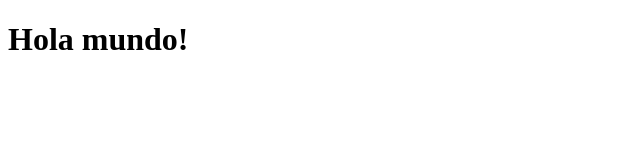
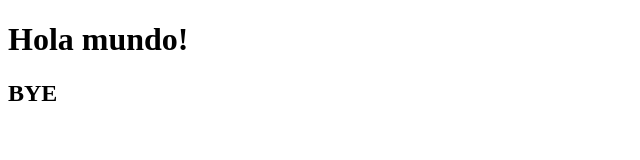
Before and after one commit to 4GeeksAcademy/final-project1.0-MG, a plain HTML site: page prueba2.html in a window 1280 px wide. Shown: the full height of the page, 0-640 px from the left. Drawn offline with Linux system fonts and the light colour scheme.

Commit message:
creando html en prueba2

```diff
--- a/prueba2.html
+++ b/prueba2.html
@@ -7,5 +7,6 @@
 </head>
 <body>
     <h1>Hola mundo!</h1>
+    <h2>BYE</h2>
 </body>
 </html>
```
